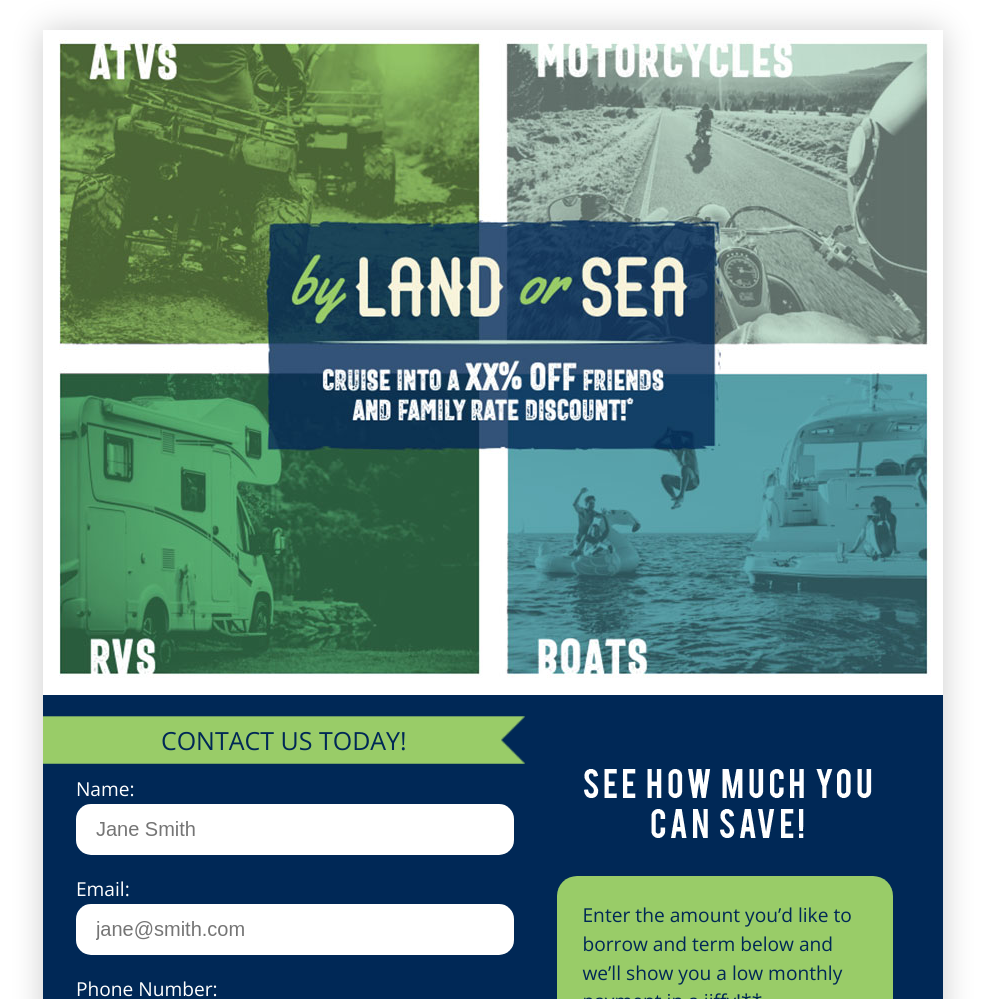
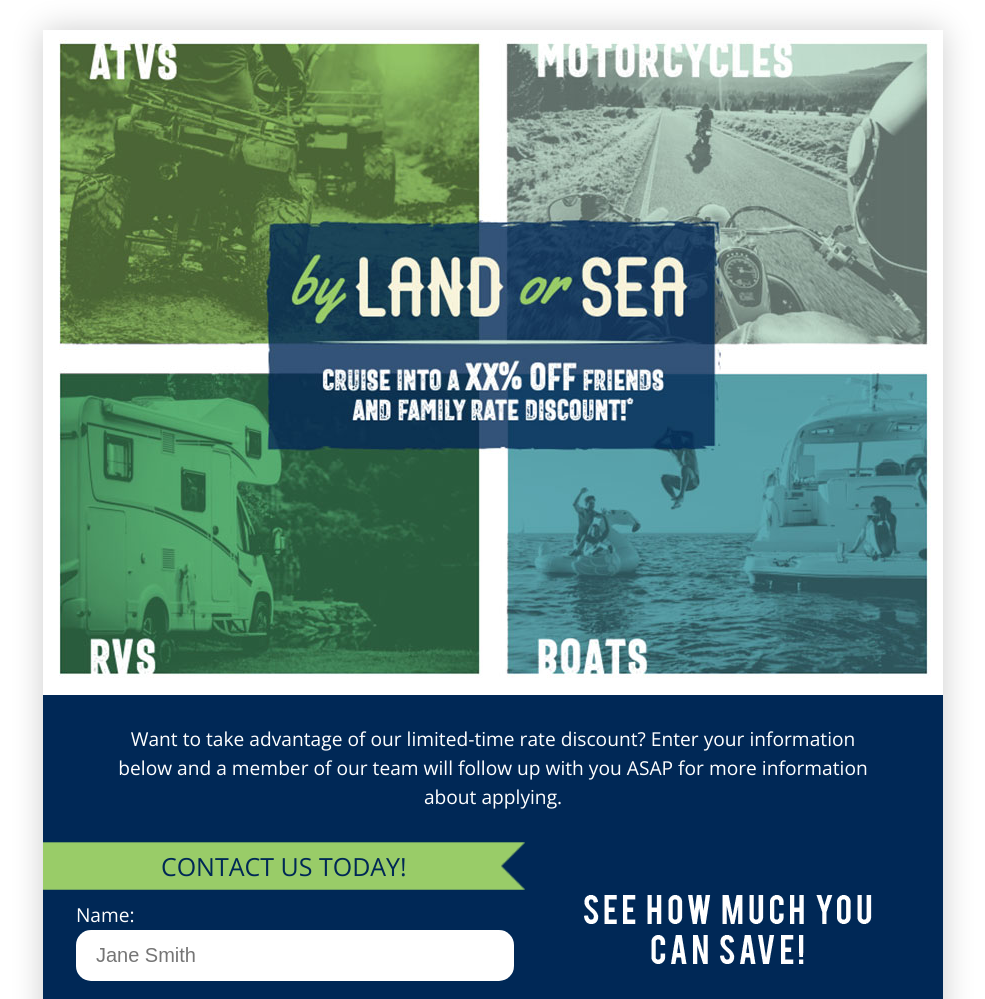
Before and after one commit to giraphcreative/savebylandorsea.com, a plain HTML site: page index.html in a window 1280 px wide. Shown: the top 999 px of the page, without its empty margins (147-1132 px from the left). Drawn offline with nearby package versions, Linux system fonts and the light colour scheme; a script that the page names is missing; a web font is replaced by a local one.

Commit message:
Add in title above the title.

```diff
--- a/css/src/main.scss
+++ b/css/src/main.scss
@@ -55,6 +55,7 @@ body {
 
 
 .form-title {
+	@include clearfix;
 	display: block;
 	height: 50px;
 	margin-left: -20px;
@@ -101,6 +102,17 @@ body {
 
 		.right-content {
 			padding: 20px 0;
+		}
+	}
+
+	.top-title {
+		padding: 10px 20px 20px;
+		font-size: 1.2em;
+		line-height: 1.5em;
+		text-align: center;
+
+		@include respond-to( 900px ) {
+			padding: 10px 50px 30px 50px;
 		}
 	}
 
--- a/index.html
+++ b/index.html
@@ -2,7 +2,7 @@
 <html lang="en-US" class="no-js">
 <head>
 	<meta charset="utf-8">
-	<title>Vacation Loans - Badger Globe Credit Union</title>
+	<title>Toy Loans - Badger Globe Credit Union</title>
 
 	<meta http-equiv="X-UA-Compatible" content="IE=edge" />
 	<meta name="viewport" content="width=device-width, initial-scale=1">
@@ -26,10 +26,12 @@
 		</div>
 
 		<div class="content wrap group">
+			<div class="top-title">Want to take advantage of our limited-time rate discount? Enter your information below and a member of our team will follow up with you ASAP for more information about applying.</div>
 
 			<h3 class="form-title">Contact Us Today!</h3>
 
 			<div class="group">
+
 				<div class="half">
 					<form id="contact" name="contact">
 						<strong><div class="error text-red"></div></strong>
```
Also changed, not shown: thanks.html (+1 -1 lines), css/main.css.
